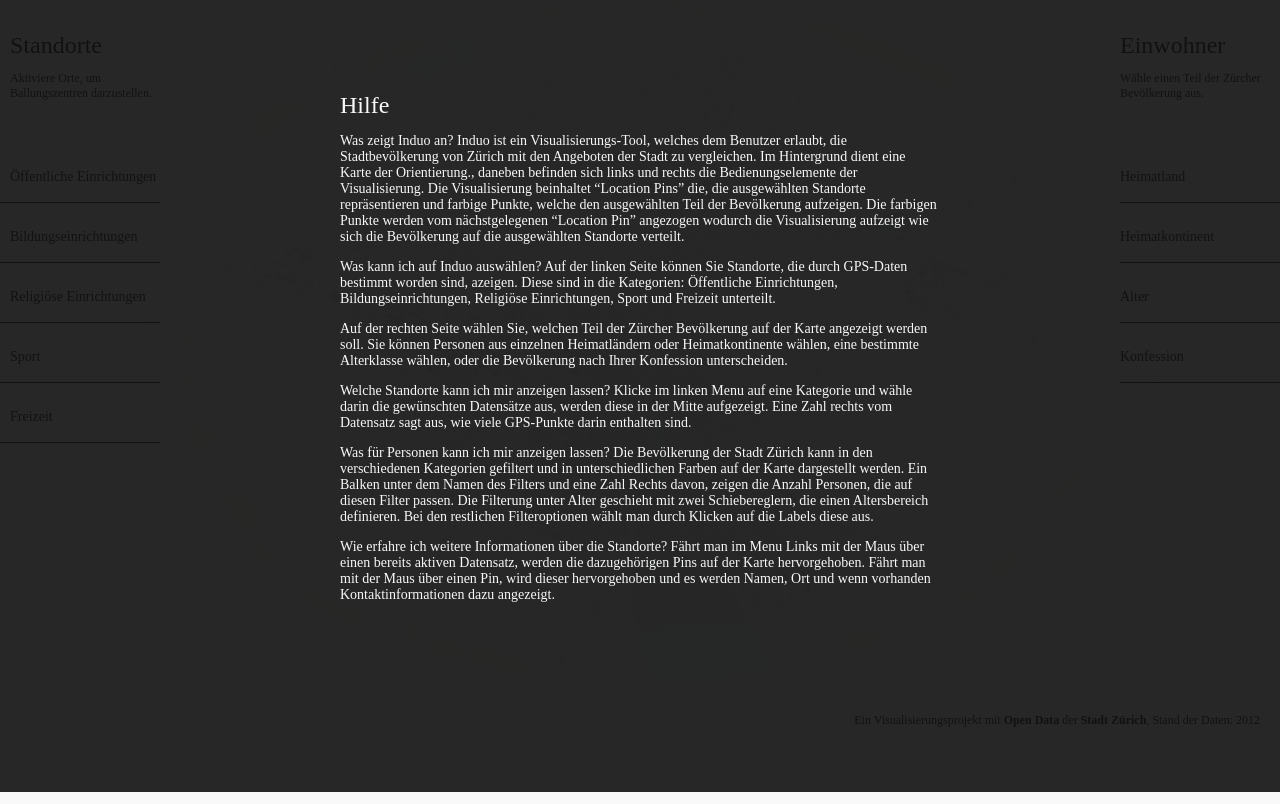
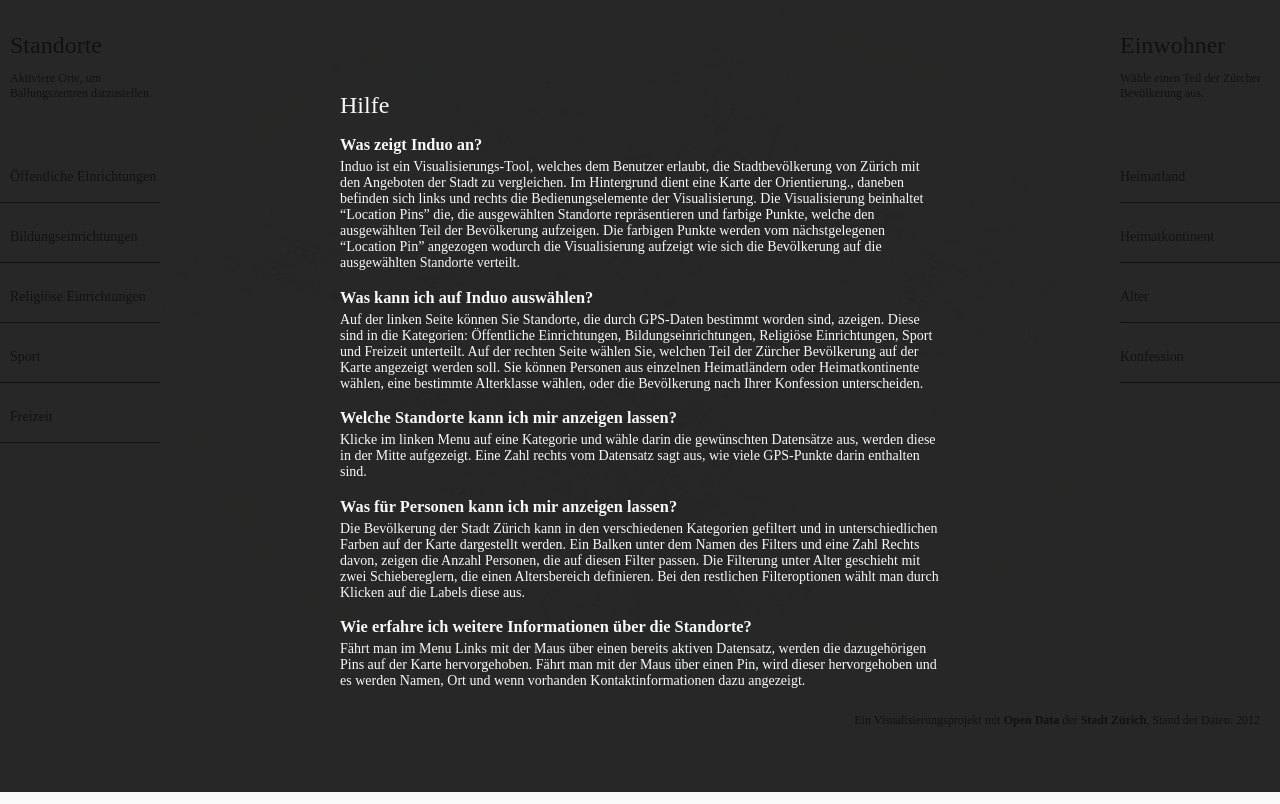
Before and after one commit to gchtr/induo, a plain HTML site: page index.html in a window 1280 px wide. Both pictures are taken after a click on the link "Hilfe". Shown: the part 58-862 px from the top of the page. Drawn offline with Linux system fonts and the light colour scheme.

Commit message:
info und help liecht apasst

```diff
--- a/css/style.css
+++ b/css/style.css
@@ -373,5 +373,20 @@ input[type="checkbox"]:checked ~ div.pseudo-checkbox {
 	text-align: left;
 }
 
+.js-help.open p {
+	margin-top: 4px;
+}
+
+.js-help.open h3 {
+	font-weight: bold;
+	margin-bottom: 0;
+}
+
+.js-info.open a {
+	text-decoration: none;
+	font-weight: 600;
+	color: #f9f9f9;
+}
+
 
 }
--- a/index.html
+++ b/index.html
@@ -45,28 +45,36 @@
 			<h2>
 				Hilfe
 			</h2>
+			<h3>
+				Was zeigt Induo an?
+			</h3>
 			<p>
-				Was zeigt Induo an?
 				Induo ist ein Visualisierungs-Tool, welches dem Benutzer erlaubt, die Stadtbevölkerung von Zürich mit den Angeboten der Stadt zu vergleichen. Im Hintergrund dient eine Karte der Orientierung., daneben befinden sich links und rechts die Bedienungselemente der Visualisierung. Die Visualisierung beinhaltet “Location Pins” die, die ausgewählten Standorte repräsentieren und farbige Punkte, welche den ausgewählten Teil der Bevölkerung aufzeigen. Die farbigen Punkte werden vom nächstgelegenen “Location Pin” angezogen wodurch die Visualisierung aufzeigt wie sich die Bevölkerung auf die ausgewählten Standorte verteilt.
 			</p>
+			<h3>
+				Was kann ich auf Induo auswählen?
+			</h3>
 			<p>
-				Was kann ich auf Induo auswählen?
 				Auf der linken Seite können Sie Standorte, die durch GPS-Daten bestimmt worden sind, azeigen. Diese sind in die Kategorien: Öffentliche Einrichtungen, Bildungseinrichtungen, Religiöse Einrichtungen, Sport und Freizeit unterteilt.
-			</p>
-			<p>
 				Auf der rechten Seite wählen Sie, welchen Teil der Zürcher Bevölkerung auf der Karte angezeigt werden soll. Sie können Personen aus einzelnen Heimatländern oder Heimatkontinente wählen, eine bestimmte Alterklasse wählen, oder die Bevölkerung nach Ihrer Konfession unterscheiden.
 			</p>
+			<h3>
+				Welche Standorte kann ich mir anzeigen lassen?
+			</h3>
 			<p>
-				Welche Standorte kann ich mir anzeigen lassen?
 				Klicke im linken Menu auf eine Kategorie und wähle darin die gewünschten Datensätze aus, werden diese in der Mitte aufgezeigt.  Eine Zahl rechts vom Datensatz sagt aus, wie viele GPS-Punkte darin enthalten sind.
 			</p>
+			<h3>
+				Was für Personen kann ich mir anzeigen lassen?
+			</h3>
 			<p>
-				Was für Personen kann ich mir anzeigen lassen?
 				Die Bevölkerung der Stadt Zürich kann in den verschiedenen Kategorien gefiltert und in unterschiedlichen Farben auf der Karte dargestellt werden. Ein Balken unter dem Namen des Filters und eine Zahl Rechts davon, zeigen die Anzahl Personen, die auf diesen Filter passen.
 				Die Filterung unter Alter geschieht mit zwei Schiebereglern, die einen Altersbereich definieren. Bei den restlichen Filteroptionen wählt man durch Klicken auf die Labels diese aus.
 			</p>
+			<h3>
+				Wie erfahre ich weitere Informationen über die Standorte?
+			</h3>
 			<p>
-				Wie erfahre ich weitere Informationen über die Standorte?
 				Fährt man im Menu Links mit der Maus über einen bereits aktiven Datensatz, werden die dazugehörigen Pins auf der Karte hervorgehoben.
 				Fährt man mit der Maus über einen Pin, wird dieser hervorgehoben und es werden Namen, Ort und wenn vorhanden Kontaktinformationen dazu angezeigt.
 			</p>
@@ -81,7 +89,7 @@
 			</h2>
 
 			<p>
-				Induo ist eine Datenvisualisierung von Lukas Gächter, Giacomo Pedemonte und Ramon Marc und ist  entstanden während des Modul „Interactive Visualization“ der Vertiefungsrichtung Interaction Design der Zürcher Hochschule der Künste. Anstoss für das Projekt Induo war eine von Open Data Zürich lancierte Serie von Hacknights in Zürich. Als Leitthema war die Standortbestimmung und die Leitfrage „Was ist der optimale Standort für mein Vorhaben“ vorgegeben, aus diesen Vorgaben entwickelten wir das Projekt Induo.
+				Induo ist eine Datenvisualisierung von Lukas Gächter, Giacomo Pedemonte und Ramon Marc und ist  entstanden während des Modul „Interactive Visualization“ der Vertiefungsrichtung Interaction Design der Zürcher Hochschule der Künste. Anstoss für das Projekt Induo war eine von <a href="#">Open Data Zürich</a> lancierte Serie von Hacknights in Zürich. Als Leitthema war die Standortbestimmung und die Leitfrage „Was ist der optimale Standort für mein Vorhaben“ vorgegeben, aus diesen Vorgaben entwickelten wir das Projekt Induo.
 			</p>
 			<p>
 				Konzept, Design und Umsetzung
```
